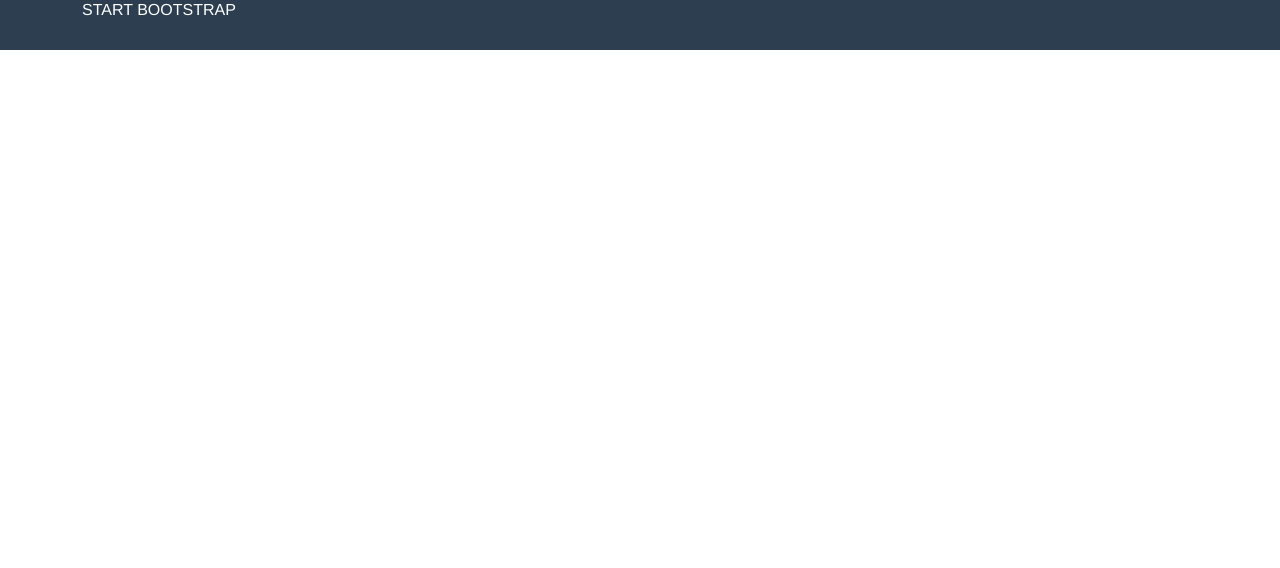
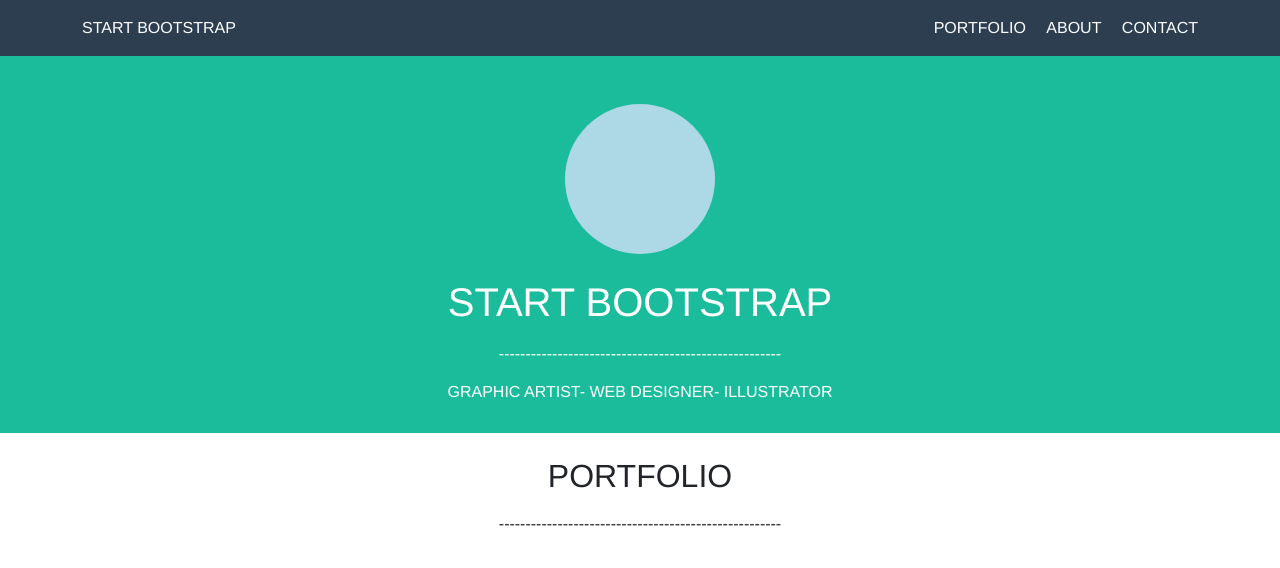
Before and after one commit to DarioBosco/html-css-bootstrap-freelancer, a plain HTML site: page index.html in a window 1280 px wide. Drawn offline with nearby package versions, Linux system fonts and the light colour scheme.

Commit message:
Completato header, jumbotron ed inizio di portfolio

```diff
--- a/css/style.css
+++ b/css/style.css
@@ -9,16 +9,21 @@
 
 body {
 	font-family: 'Helvetica Neue', sans-serif;
-	color: white;
 }
 /* Fine Common */
 /* -------------------------------------------------- */
 /* Inizio Header */
-
-
+#header {
+	background: #2c3e50;
+	color: #fff;
+}
 /* Fine Header */
 /* -------------------------------------------------- */
 /* Inizio Main */
+#jumbotron {
+	background: #1abc9c;
+	color: #fff;
+}
 
 /* Fine Main */
 /* -------------------------------------------------- */
@@ -27,13 +32,13 @@ body {
 /* Fine Footer */
 /* -------------------------------------------------- */
 
-/* !DEBUG ZONE! */
-
-.debug #header {
-	height: 50px;
-	background: #2c3e50;
+.debug .image-box {
+	height: 150px;
+	width: 150px;
+	background: lightblue;
 }
 
-.debug #header .container {
-	height: 100%;
+.spacer {
+	height: 5px;
+	width: auto;
 }
--- a/index.html
+++ b/index.html
@@ -15,10 +15,17 @@
 		<!-- Inizio Header -->
 		<header>
 			<div id="header" class="container-fluid">
-				<div class="container">
-					<div class="row">
-						<div id="header-title" class="col">
-							<h6>START BOOTSTRAP</h6>
+				<div class="container h-100">
+					<div class="row h-100 pt-3 pb-3 justify-content-center align-items-center">
+						<div id="header-title" class="col d-flex align-items-center">
+							<h6 class="m-0">START BOOTSTRAP</h6>
+						</div>
+						<div class="col d-flex justify-content-end align-items-center">
+							<ul class="list-unstyled m-0">
+								<li class="d-inline-block"><a class="text-reset text-decoration-none" href="#">PORTFOLIO</a></li>
+								<li class="d-inline-block ps-3"><a class="text-reset text-decoration-none" href="#">ABOUT</a></li>
+								<li class="d-inline-block ps-3"><a class="text-reset text-decoration-none" href="#">CONTACT</a></li>
+							</ul>
 						</div>
 					</div>
 				</div>
@@ -28,9 +35,31 @@
 
 		<!-- Inizio Main -->
 		<main>
-			<div id="jumbotron" class="container-fluid">
-				<div class="container"></div>
-			</div>
+			<section id="jumbotron" class="container-fluid">
+				<div class="container h-100 p-4">
+					<div class="row h-50 p-4 justify-content-center">
+						<div class="col-auto">
+							<div class="image-box rounded-circle"></div>
+						</div>
+					</div>
+					<div class="row h-50 justify-content-center">
+						<div class="col-auto">
+							<h1 class="text-center m-0 pb-3">START BOOTSTRAP</h1>
+							<div class="text-center pb-3">-----------------------------------------------------</div>
+							<h6 class="text-center">GRAPHIC ARTIST- WEB DESIGNER- ILLUSTRATOR</h6>
+						</div>
+					</div>
+				</div>
+			</section>
+			<section id="portfolio">
+				<div class="container h-100 p-4">
+					<div class="row h-50 justify-content-center align-items-start">
+						<h2 class="text-center m-0 pb-3">PORTFOLIO</h2>
+						<div class="text-center pb-1">-----------------------------------------------------</div>
+					</div>
+					<div class="row"></div>
+				</div>
+			</section>
 		</main>
 		<!-- Fine Main -->
 
```
